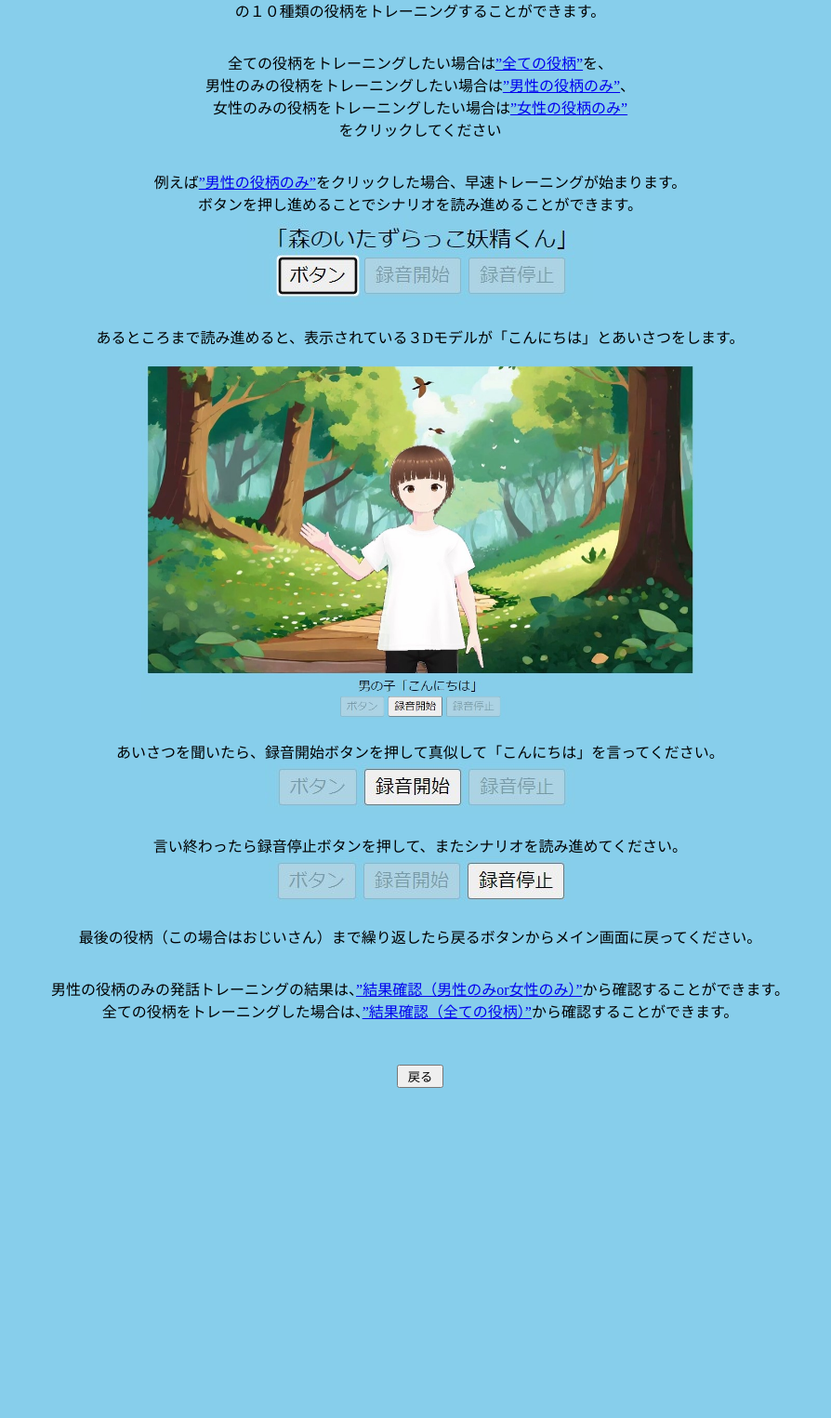
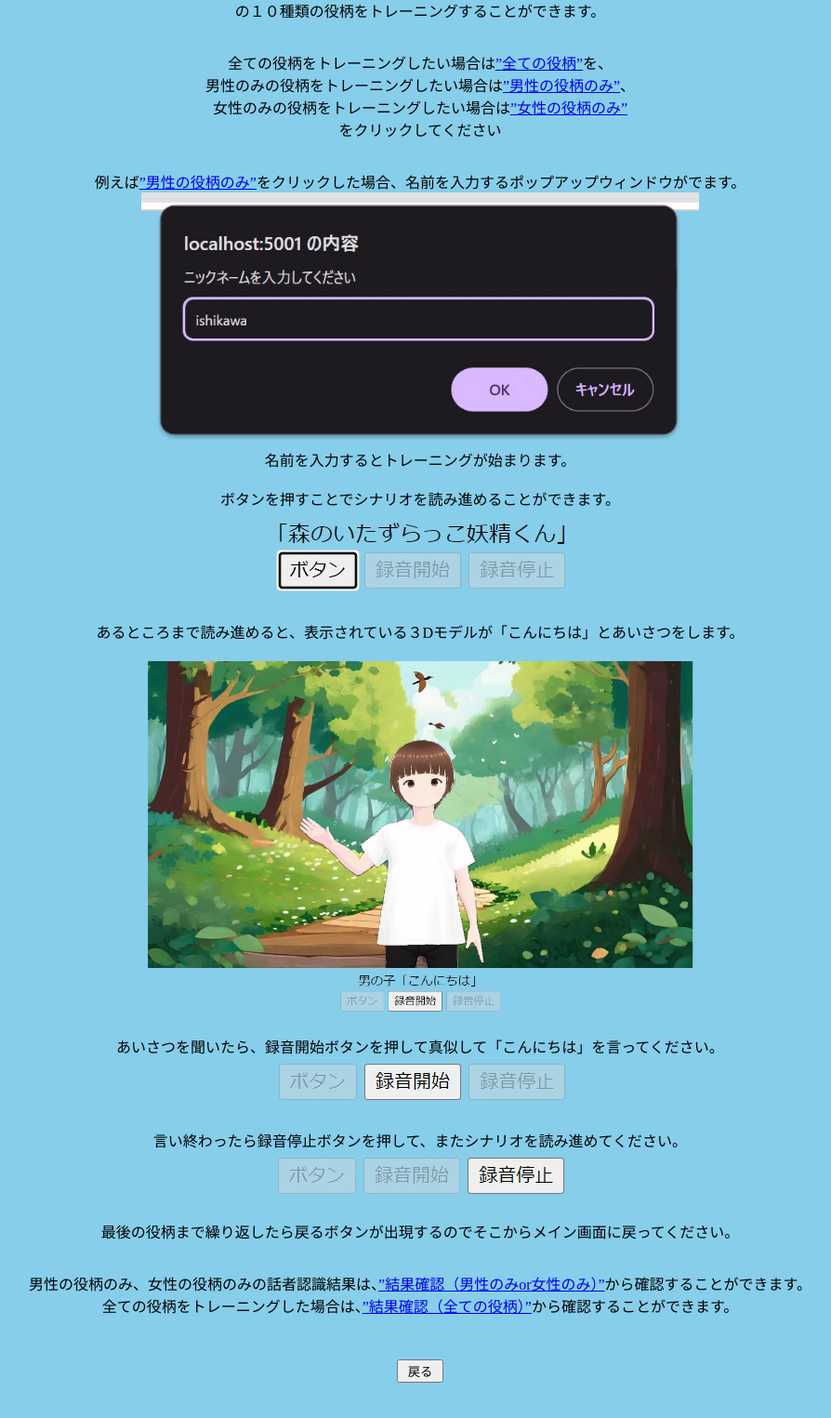
Before and after one commit to sashimi-oss/recog-tng, a Flask app: page /howto in a window 1280 px wide. Shown: the part 186-1711 px from the top of the page at 93% size, without its empty margins (188-1082 px from the left). Before the commit the page ends 1356 px from the top, so only its background shows below. Run offline with Flask 3, Linux system fonts and the light colour scheme.

Commit message:
使い方訂正

```diff
--- a/my_app/templates/howto.html
+++ b/my_app/templates/howto.html
@@ -22,8 +22,10 @@
   </p>
 
   <p class="howto_p">
-    例えば<a href="#">”男性の役柄のみ”</a>をクリックした場合、早速トレーニングが始まります。<br>
-    ボタンを押し進めることでシナリオを読み進めることができます。<br>
+    例えば<a href="#">”男性の役柄のみ”</a>をクリックした場合、名前を入力するポップアップウィンドウがでます。<br>
+    <img src="{{url_for('static', filename="explain_image/explain_popup.jpg")}}" alt="" width="600px"><br>
+    名前を入力するとトレーニングが始まります。<br><br>
+    ボタンを押すことでシナリオを読み進めることができます。<br>
     <img src="{{url_for('static', filename="explain_image/explain_btn.jpg")}}" alt=""><br><br>
     あるところまで読み進めると、表示されている３Dモデルが「こんにちは」とあいさつをします。<br><br>
     <img src="{{url_for('static', filename="explain_image/explain_greeting.jpg")}}" alt="" width="600px"><br><br>
@@ -31,11 +33,11 @@
     <img src="{{url_for('static', filename="explain_image/explain_recStart.jpg")}}" alt=""><br><br>
     言い終わったら録音停止ボタンを押して、またシナリオを読み進めてください。<br>
     <img src="{{url_for('static', filename="explain_image/explain_recStop.jpg")}}" alt=""><br><br>
-    最後の役柄（この場合はおじいさん）まで繰り返したら戻るボタンからメイン画面に戻ってください。<br>
+    最後の役柄まで繰り返したら戻るボタンが出現するのでそこからメイン画面に戻ってください。<br>
   </p>
 
   <p class="howto_p">
-    男性の役柄のみの発話トレーニングの結果は、<a href="#">”結果確認（男性のみor女性のみ）”</a>から確認することができます。<br>
+    男性の役柄のみ、女性の役柄のみの話者認識結果は、<a href="#">”結果確認（男性のみor女性のみ）”</a>から確認することができます。<br>
     全ての役柄をトレーニングした場合は、<a href="#">”結果確認（全ての役柄）”</a>から確認することができます。<br>
   </p>
 
```
Also changed, not shown: my_app/static/explain_image/explain_popup.jpg (added).
